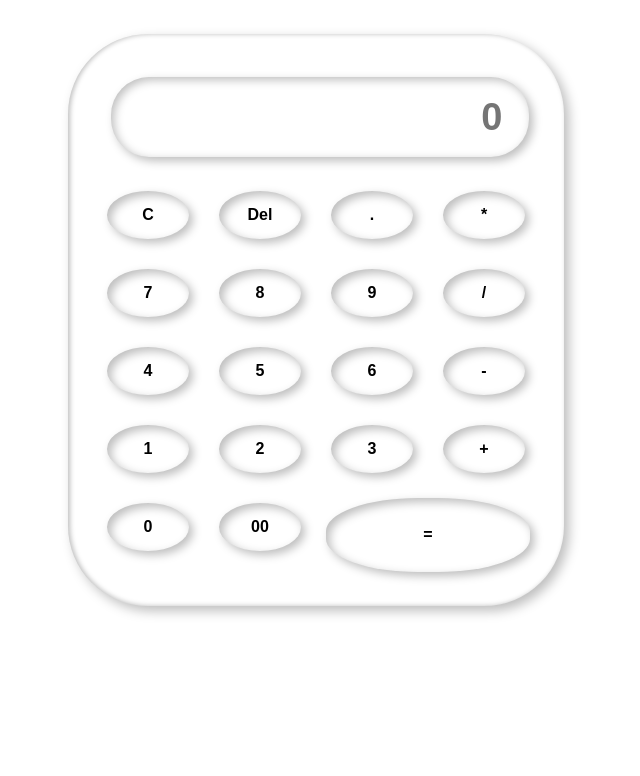
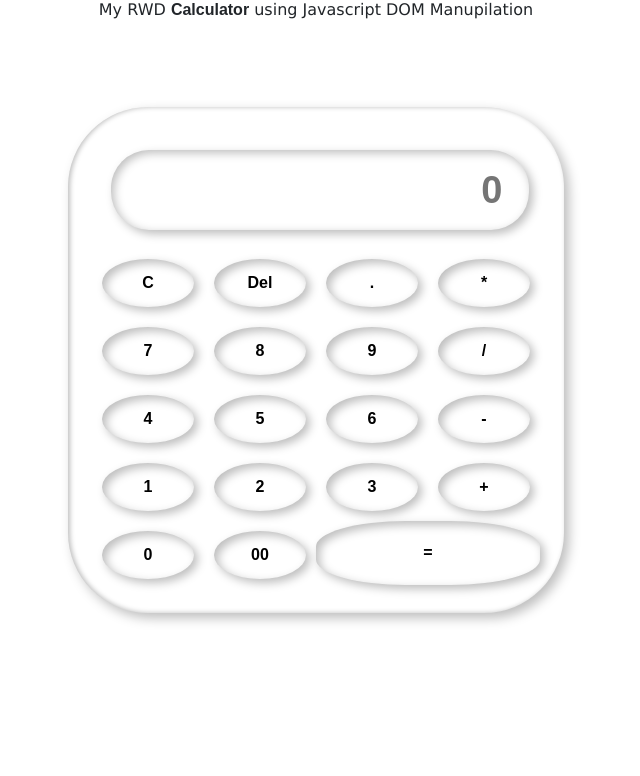
Before and after one commit to MangalaParameswaran/Calculator-Project, a plain HTML site: page index.html in a window 1280 px wide. Shown: the part 72-848 px from the top of the page, without its empty margins (324-964 px from the left). Before the commit the page ends 816 px from the top, so only its background shows below. Drawn offline with nearby package versions, Linux system fonts and the light colour scheme.

Commit message:
test case updated

```diff
--- a/script.js
+++ b/script.js
@@ -1,35 +1,42 @@
 // window.alert("This calculates only if you handle with keyboards !!")
-function calCulator(tagname,content,attrname,attrvalue,classvalue){
+let h1=document.createElement("h1");
+h1.id="title";
+h1.textContent="Calculator";
+const para=document.createElement("p");
+para.id="description";
+para.innerHTML="My RWD <b>Calculator</b> using Javascript DOM Manupilation"
+function calCulator(tagname,content,attrname,attrvalue,idvalue,classvalue){
     let Container=document.createElement(tagname);
     Container.innerText=content;
     Container.setAttribute(attrname,attrvalue)
-    Container.classList.add(classvalue);
+    Container.id=idvalue;
+    Container.classList.add(classvalue)
     return Container;
 };
-let div1=calCulator("div","","id","div1","container");
-let div2=calCulator("div","","id","div1","calculator");
-let input1=calCulator("input","","placeholder","0","display");
-let button1=calCulator("button","C","type","button","button2");
-let button2=calCulator("button","Del","type","button","button3");
-let button3=calCulator("button",".","type","button","button");
-let button4=calCulator("button","*","type","button","button");
-let button5=calCulator("button","7","type","button","button");
-let button6=calCulator("button","8","type","button","button");
-let button7=calCulator("button","9","type","button","button");
-let button8=calCulator("button","/","type","button","button");
-let button9=calCulator("button","4","type","button","button");
-let button10=calCulator("button","5","type","button","button");
-let button11=calCulator("button","6","type","button","button");
-let button12=calCulator("button","-","type","button","button");
-let button13=calCulator("button","1","type","button","button");
-let button14=calCulator("button","2","type","button","button");
-let button15=calCulator("button","3","type","button","button");
-let button16=calCulator("button","+","type","button","button");
-let button17=calCulator("button","0","type","button","button");
-let button18=calCulator("button","00","type","button","button");
-let button19=calCulator("button","=","type","button","button1");
+let div1=calCulator("div","","id","div1","head","container",);
+let div2=calCulator("div","","id","div1","childHead","calculator");
+let input1=calCulator("input","","placeholder","0","result","result");
+let button1=calCulator("button","C","type","button","clear","button2");
+let button2=calCulator("button","Del","type","button","delete","button3");
+let button3=calCulator("button",".","type","button",".","button");
+let button4=calCulator("button","*","type","button","*","button");
+let button5=calCulator("button","7","type","button","7","button");
+let button6=calCulator("button","8","type","button","8","button");
+let button7=calCulator("button","9","type","button","9","button");
+let button8=calCulator("button","/","type","button","/","button");
+let button9=calCulator("button","4","type","button","4","button");
+let button10=calCulator("button","5","type","button","5","button");
+let button11=calCulator("button","6","type","button","6","button");
+let button12=calCulator("button","-","type","button","subtract","button");
+let button13=calCulator("button","1","type","button","1","button");
+let button14=calCulator("button","2","type","button","2","button");
+let button15=calCulator("button","3","type","button","3","button");
+let button16=calCulator("button","+","type","button","add","button");
+let button17=calCulator("button","0","type","button","0","button");
+let button18=calCulator("button","00","type","button","00","button");
+let button19=calCulator("button","=","type","button","equal","button1");
 
-div1.append(div2);
+div1.append(h1,para,div2);
 div2.append(input1,button1,button2,button3,button4,button5,button6,button7,button8,button9,button10,button11, button12,button13,button14,button15,button16,button17,button18,button19);
 document.body.append(div1);
 
@@ -38,8 +45,6 @@ buttons.forEach(button=>button.addEventListener("click",()=>fun(button.textConte
 function fun(num){
     input1.value += num;
 }
-// let data=["C","Del",".","*","7","8","9","/","4","5","6","-","1","2","3","+","0","00","="];
-// fun(data);
 const eql=document.querySelector(".button1");
 eql.addEventListener("click",foo);
 function foo(){
--- a/style.css
+++ b/style.css
@@ -6,15 +6,39 @@
     font-family: sans-serif;
     outline: none;
 }
+#title{
+    position: absolute;
+    top: 10px;
+    font-weight: bolder;
+
+}
+#description{
+    position: absolute;
+    top:70px;
+    font-family: Verdana, Geneva, Tahoma, sans-serif;
+}
 .container{
     height: 100vh;
     display: flex;
     align-items: center;
     justify-content: center;
-    margin-top: 1em;
+    margin-top: 3em;
 
 }
-.display{
+.calculator{
+    background-color: white;
+    display: grid;
+    grid-template-columns: repeat(4,7em);
+    box-shadow: inset 2px 0px 5px rgb(0,0,0,.26),
+                      5px 5px 12px rgb(0,0,0,.26);
+
+    padding: 1.5em;
+    border-radius: 5em;
+    margin-bottom: 2em;
+
+
+}
+#result{
     grid-column: span 4;
     height: 10vh;
     border-radius: 1em;
@@ -29,22 +53,10 @@
     font-weight: bolder;
 
 }
-.calculator{
-    background-color: white;
-    display: grid;
-    grid-template-columns: repeat(4,7em);
-    box-shadow: inset 2px 0px 5px rgb(0,0,0,.26),
-                      5px 5px 12px rgb(0,0,0,.26);
-
-    padding: 1.5em;
-    border-radius: 5em;
-    margin-bottom: 3em;
-
-
-}
 .button, .button2, .button3{
     border-radius: 50%;
-    margin: 15px;
+    margin: 10px;
+    width: auto;
     height:3em;
     border-style: none;
     box-shadow: inset 4px 4px 10px rgb(0,0,0,.26),
@@ -55,9 +67,9 @@
 }
 .button1{
     grid-column: span 2;
-    border-radius: 45%;
-    height:4.6em;
-    margin: 10px;
+    border-radius: 40%;
+    height:4em;
+    margin: px;
     border: none;
     box-shadow: inset 4px 4px 10px rgb(0,0,0,.26),
                       4px 4px 10px rgb(0,0,0,.26);
```
